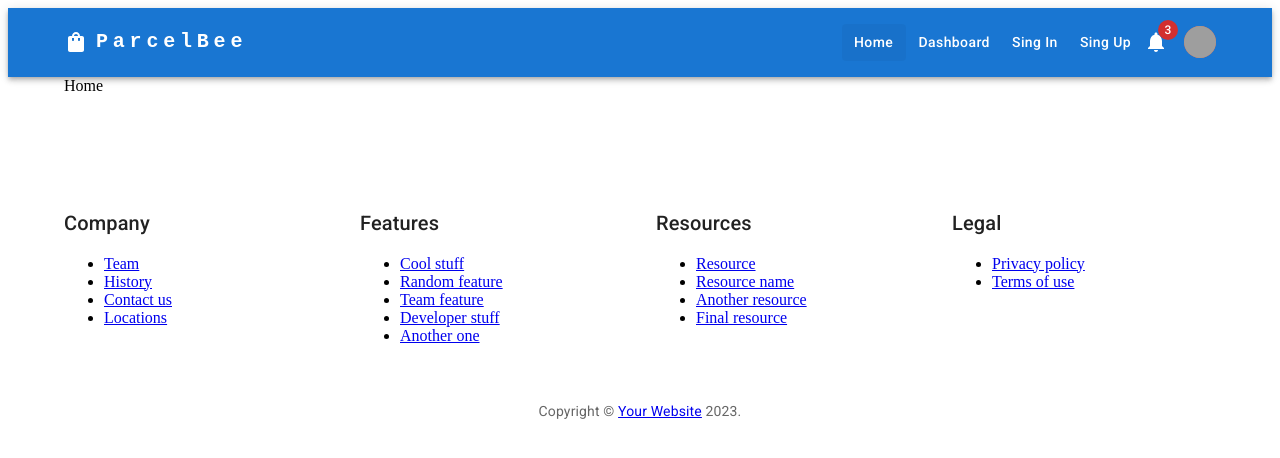
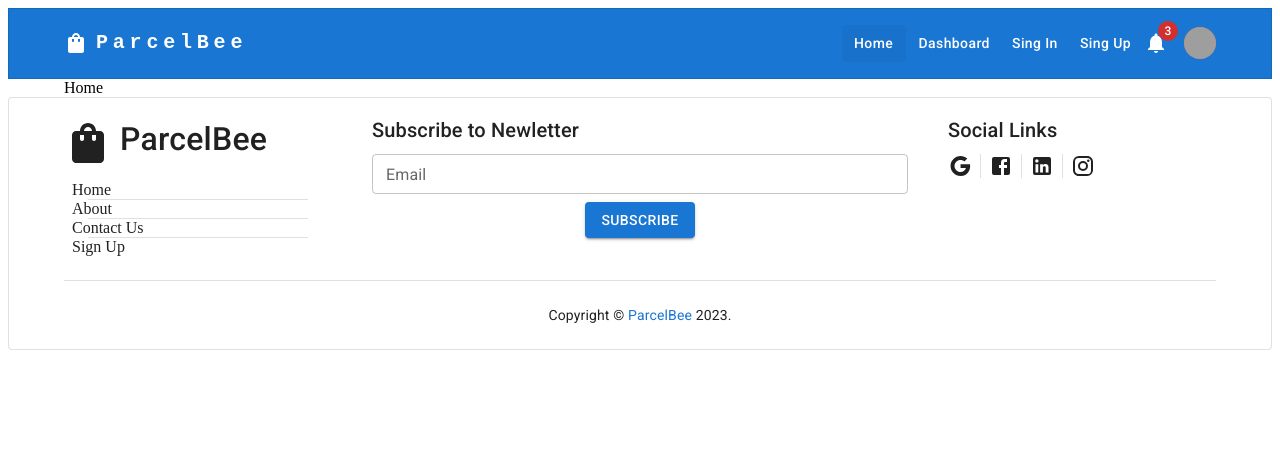
Before and after one commit to ShantoNoor/ParcelBee-Frontend, a React (Vite) app: page / in a window 1280 px wide. Shown: the top 458 px of the page. Built offline with nearby package versions, Linux system fonts and the light colour scheme; grey boxes are pictures that could not be loaded.

Commit message:
Footer complete

```diff
--- a/src/components/Footer.jsx
+++ b/src/components/Footer.jsx
@@ -1,72 +1,113 @@
-import { Container, Grid, Typography } from "@mui/material";
-import { Link } from "react-router-dom";
+import {
+  AppBar,
+  Box,
+  Button,
+  Container,
+  Divider,
+  Grid,
+  Paper,
+  Stack,
+  TextField,
+  Toolbar,
+  Typography,
+} from "@mui/material";
+import Link from "./Link";
+import { Link as _Link } from "react-router-dom";
+import styled from "@emotion/styled";
+import ShoppingBagIcon from "@mui/icons-material/ShoppingBag";
 
-const footers = [
-  {
-    title: 'Company',
-    description: ['Team', 'History', 'Contact us', 'Locations'],
-  },
-  {
-    title: 'Features',
-    description: [
-      'Cool stuff',
-      'Random feature',
-      'Team feature',
-      'Developer stuff',
-      'Another one',
-    ],
-  },
-  {
-    title: 'Resources',
-    description: ['Resource', 'Resource name', 'Another resource', 'Final resource'],
-  },
-  {
-    title: 'Legal',
-    description: ['Privacy policy', 'Terms of use'],
-  },
-];
+import GoogleIcon from "@mui/icons-material/Google";
+import FacebookIcon from "@mui/icons-material/Facebook";
+import LinkedInIcon from "@mui/icons-material/LinkedIn";
+import InstagramIcon from "@mui/icons-material/Instagram";
+
+const LogoIcon = styled(ShoppingBagIcon)();
+const logoText = "ParcelBee";
 
 const Footer = () => {
   return (
-    <Container
-      component="footer"
-      sx={{
-        mt: 8,
-        py: [3, 6],
-      }}
-    >
-      <Grid container spacing={4} justifyContent="space-evenly">
-        {footers.map((footer) => (
-          <Grid item xs={6} sm={3} key={footer.title}>
-            <Typography variant="h6" color="text.primary" gutterBottom>
-              {footer.title}
-            </Typography>
-            <ul>
-              {footer.description.map((item) => (
-                <li key={item}>
-                  <Link href="#" variant="subtitle1" color="text.secondary">
-                    {item}
-                  </Link>
-                </li>
-              ))}
-            </ul>
-          </Grid>
-        ))}
-      </Grid>
-      <Copyright sx={{ mt: 5 }} />
-    </Container>
+    <Paper variant="outlined">
+      <Container>
+        <Box>
+          <Stack direction={{ md: "row" }} gap={5} my={2}>
+            <Box flex={1}>
+              <Box
+                display={"flex"}
+                gap={1}
+                flexDirection={"row"}
+                alignItems={"center"}
+              >
+                <LogoIcon
+                  // onClick={navigateHome}
+                  cursor={"pointer"}
+                  sx={{ fontSize: { md: "3rem", xs: "2rem" } }}
+                />
+                <Typography
+                  variant="h6"
+                  mb={1}
+                  fontSize={{ md: "2rem", xs: "1rem" }}
+                  // onClick={navigateHome}
+                >
+                  {logoText}
+                </Typography>
+              </Box>
+
+              <Stack direction={"column"} divider={<Divider variant="middle" />} p={1}>
+                <Link>Home</Link>
+                <Link>About</Link>
+                <Link>Contact Us</Link>
+                <Link>Sign Up</Link>
+              </Stack>
+            </Box>
+            <Box flex={2}>
+              <Typography variant="h6" mb={1}>
+                Subscribe to Newletter
+              </Typography>
+              <Box>
+                <TextField
+                  size="small"
+                  fullWidth
+                  label="Email"
+                  id="fullWidth"
+                />
+              </Box>
+              <Box align="center" mt={1}>
+                <Button variant="contained">Subscribe</Button>
+              </Box>
+            </Box>
+            <Box flex={1}>
+              <Typography variant="h6" mb={1}>
+                Social Links
+              </Typography>
+              <Stack
+                direction={"row"}
+                gap={1}
+                divider={<Divider orientation="vertical" flexItem />}
+              >
+                <GoogleIcon />
+                <FacebookIcon />
+                <LinkedInIcon />
+                <InstagramIcon />
+              </Stack>
+            </Box>
+          </Stack>
+          <Divider />
+          <Copyright my={3} />
+        </Box>
+      </Container>
+    </Paper>
   );
 };
 
 function Copyright(props) {
   return (
-    <Typography variant="body2" color="text.secondary" align="center" {...props}>
-      {'Copyright © '}
-      <Link color="inherit" href="https://mui.com/">
-        Your Website
-      </Link>{' '}
+    <Typography variant="body2" align="center" {...props}>
+      {"Copyright © "}
+      <Typography variant="span" color={"primary"}>
+        <Link to={"/"}>ParcelBee</Link>{" "}
+      </Typography>
       {new Date().getFullYear()}
-      {'.'}
+      {"."}
     </Typography>
   );
 }
--- /dev/null
+++ b/src/components/Link.jsx
@@ -0,0 +1,9 @@
+import styled from "@emotion/styled";
+import { Link as _Link } from "react-router-dom";
+
+const Link = styled(_Link)({
+  color: "inherit",
+  textDecoration: "none",
+});
+
+export default Link;
--- a/src/components/Navbar.jsx
+++ b/src/components/Navbar.jsx
@@ -69,7 +69,7 @@
   const navigateHome = () => navigate("/");
 
   return (
-    <AppBar position="static">
+    <AppBar position="sticky" variant="outlined">
       <Container>
         <Toolbar disableGutters={true}>
           <LogoIcon
--- a/src/components/NotificationList.jsx
+++ b/src/components/NotificationList.jsx
@@ -3,8 +3,6 @@
 import ListItem from "@mui/material/ListItem";
 import Divider from "@mui/material/Divider";
 import ListItemText from "@mui/material/ListItemText";
-import ListItemAvatar from "@mui/material/ListItemAvatar";
-import Avatar from "@mui/material/Avatar";
 import Typography from "@mui/material/Typography";
 import Box from "@mui/material/Box";
 
```
